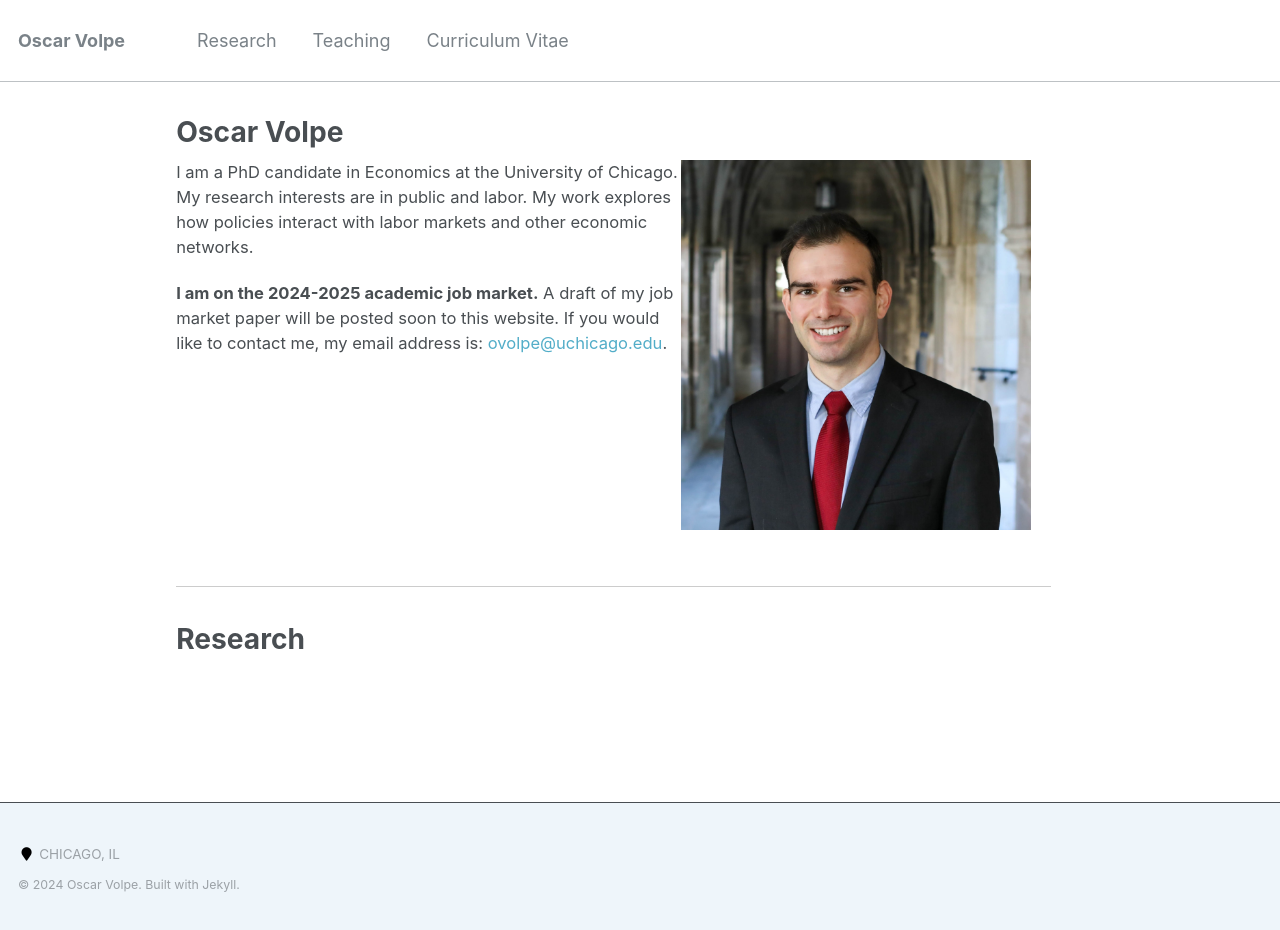
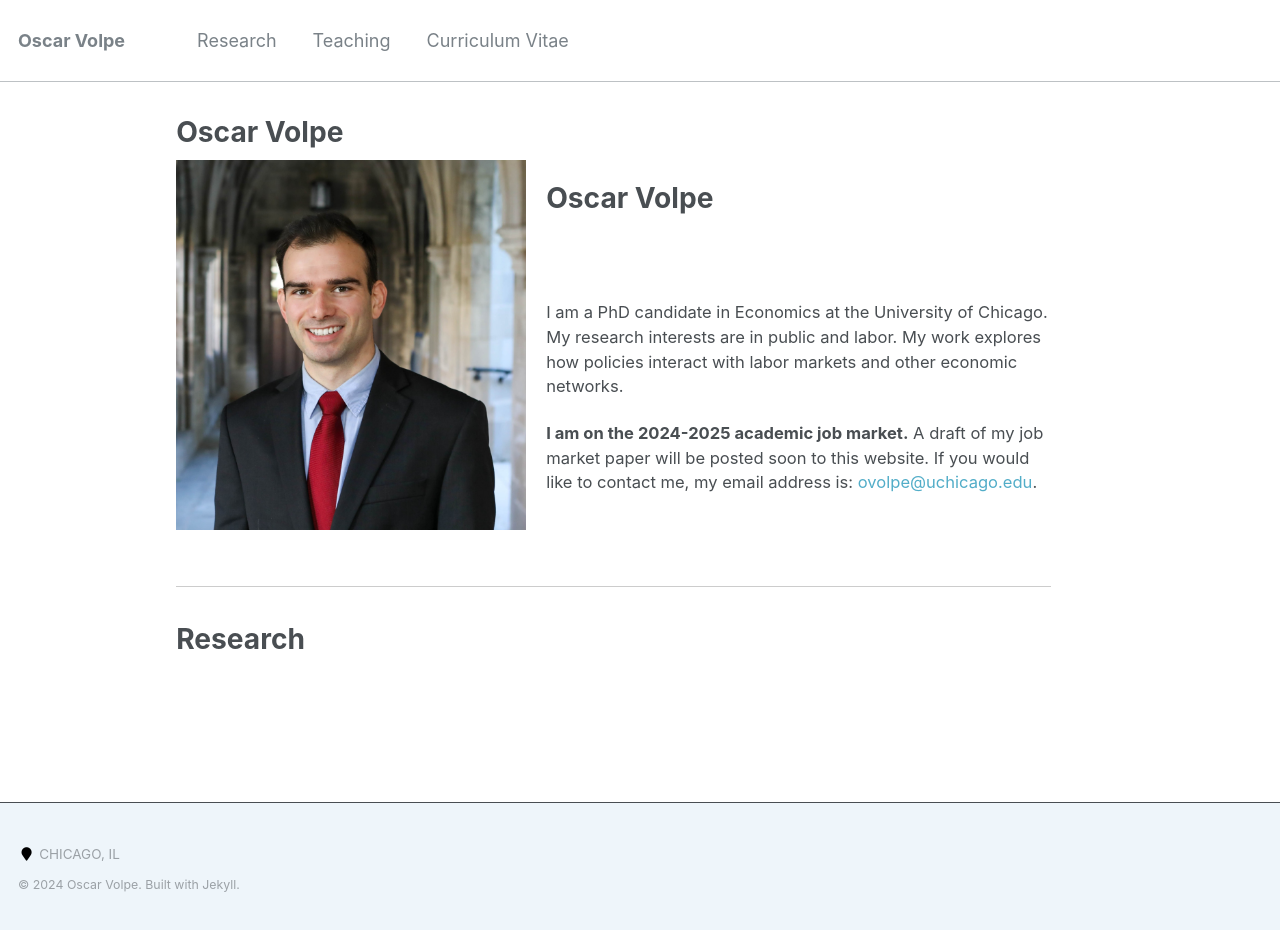
Before and after one commit to ovolpe/ovolpe.github.io, a Jekyll site: the page built from _pages/about.md, in a window 1280 px wide. Built offline with Jekyll 4.4.1, drawn with Linux system fonts in a browser that asks for light colours.

Commit message:
Update about.md

```diff
--- a/_pages/about.md
+++ b/_pages/about.md
@@ -8,7 +8,11 @@ redirect_from:
   - /about.html
 ---
 
-<img class="img-responsive" style="float: right; margin: 0px 20px 20px 0px;" src="/files/headshot.jpg" width="350">I am a PhD candidate in Economics at the University of Chicago. My research interests are in public and labor. My work explores how policies interact with labor markets and other economic networks.
+<img class="img-responsive" style="float: left; margin: 0px 20px 20px 0px;" src="/files/headshot.jpg" width="350">
+
+# Oscar Volpe
+
+I am a PhD candidate in Economics at the University of Chicago. My research interests are in public and labor. My work explores how policies interact with labor markets and other economic networks.
 
 **I am on the 2024-2025 academic job market.** A draft of my job market paper will be posted soon to this website. If you would like to contact me, my email address is: <a href="mailto:ovolpe@uchicago.edu">ovolpe@uchicago.edu</a>.
 
```
